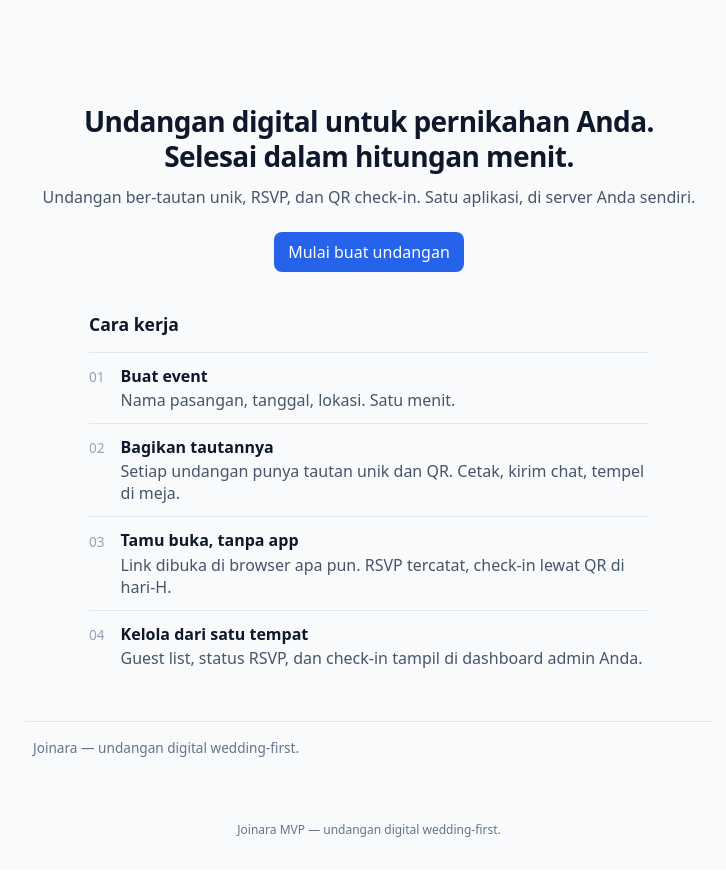
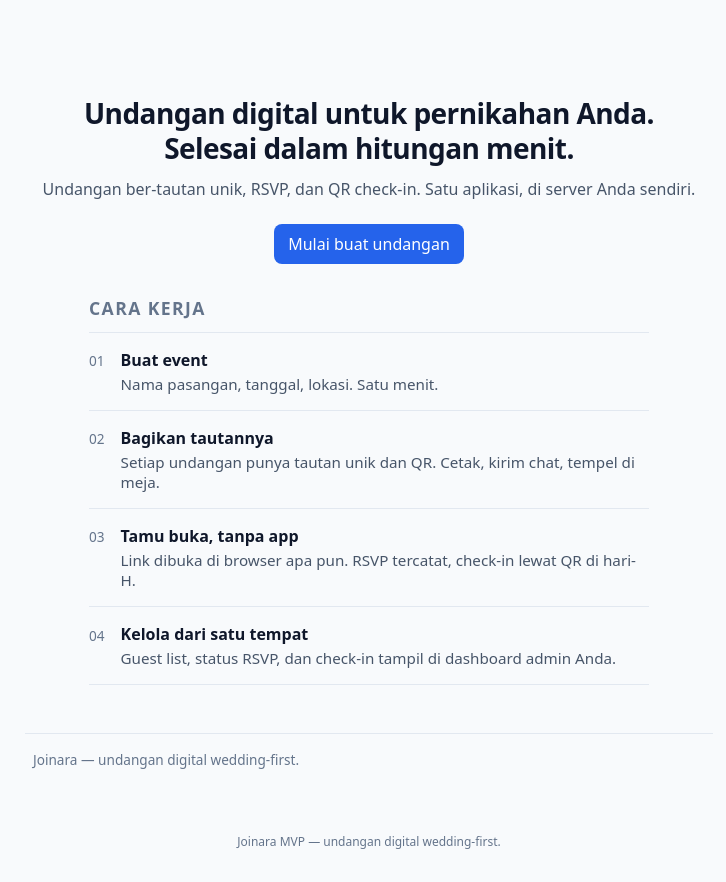
Before and after one commit to ocinux/joinara, a Laravel app: page / in a window 1280 px wide. Shown: the part 46-928 px from the top of the page, without its empty margins (271-997 px from the left). Before the commit the page ends 883 px from the top, so only its background shows below. Run offline with Laravel 12, Linux system fonts and the light colour scheme.

Commit message:
style(landing): 细化极简排版 — 步骤区加顶部分隔线、提升step-n对比度至64748b、页脚添加隐私链接样式

```diff
--- a/resources/views/welcome.blade.php
+++ b/resources/views/welcome.blade.php
@@ -57,17 +57,18 @@
 </main>
 <style>
 .landing { padding-top: 1.5rem; }
-.hero { text-align: center; padding: 3rem .5rem 2.5rem; }
+.hero { text-align: center; padding: 2.5rem .5rem 2rem; }
 .hero h1 { font-size: 1.75rem; line-height: 1.25; letter-spacing: -.02em; margin-bottom: .75rem; }
 .tagline { color: #475569; margin-bottom: 1.5rem; }
-.steps { max-width: 36rem; margin: 0 auto; padding: 0 .5rem 2.5rem; }
-.steps h2 { font-size: 1.1rem; margin-bottom: 1rem; }
-.steps ol { list-style: none; margin: 0; padding: 0; }
-.steps li { display: flex; gap: 1rem; padding: .75rem 0; border-top: 1px solid #e2e8f0; }
-.step-n { color: #94a3b8; font-variant-numeric: tabular-nums; font-size: .85rem; padding-top: .15rem; }
-.steps h3 { font-size: 1rem; margin-bottom: .15rem; }
-.steps p { color: #475569; margin: 0; }
+.steps { max-width: 36rem; margin: 0 auto; padding: 0 .5rem 3rem; }
+.steps h2 { font-size: 1.1rem; margin-bottom: .75rem; text-transform: uppercase; letter-spacing: .08em; color: #64748b; }
+.steps ol { list-style: none; margin: 0; padding: 0; border-top: 1px solid #e2e8f0; }
+.steps li { display: flex; gap: 1rem; padding: 1rem 0; border-bottom: 1px solid #e2e8f0; }
+.step-n { color: #64748b; font-variant-numeric: tabular-nums; font-size: .85rem; min-width: 2ch; padding-top: .15rem; }
+.steps h3 { font-size: 1rem; margin-bottom: .2rem; }
+.steps p { color: #475569; margin: 0; font-size: .95rem; }
 .landing-footer { display: flex; justify-content: space-between; gap: .5rem; padding: 1rem .5rem; border-top: 1px solid #e2e8f0; color: #64748b; font-size: .85rem; }
+.landing-footer a { color: #64748b; text-decoration: underline; text-underline-offset: 3px; }
 @media (prefers-reduced-motion: no-preference) { .hero { animation: up .3s ease-out; } @keyframes up { from { opacity: 0; transform: translateY(6px); } } }
 </style>
 @endsection
```
